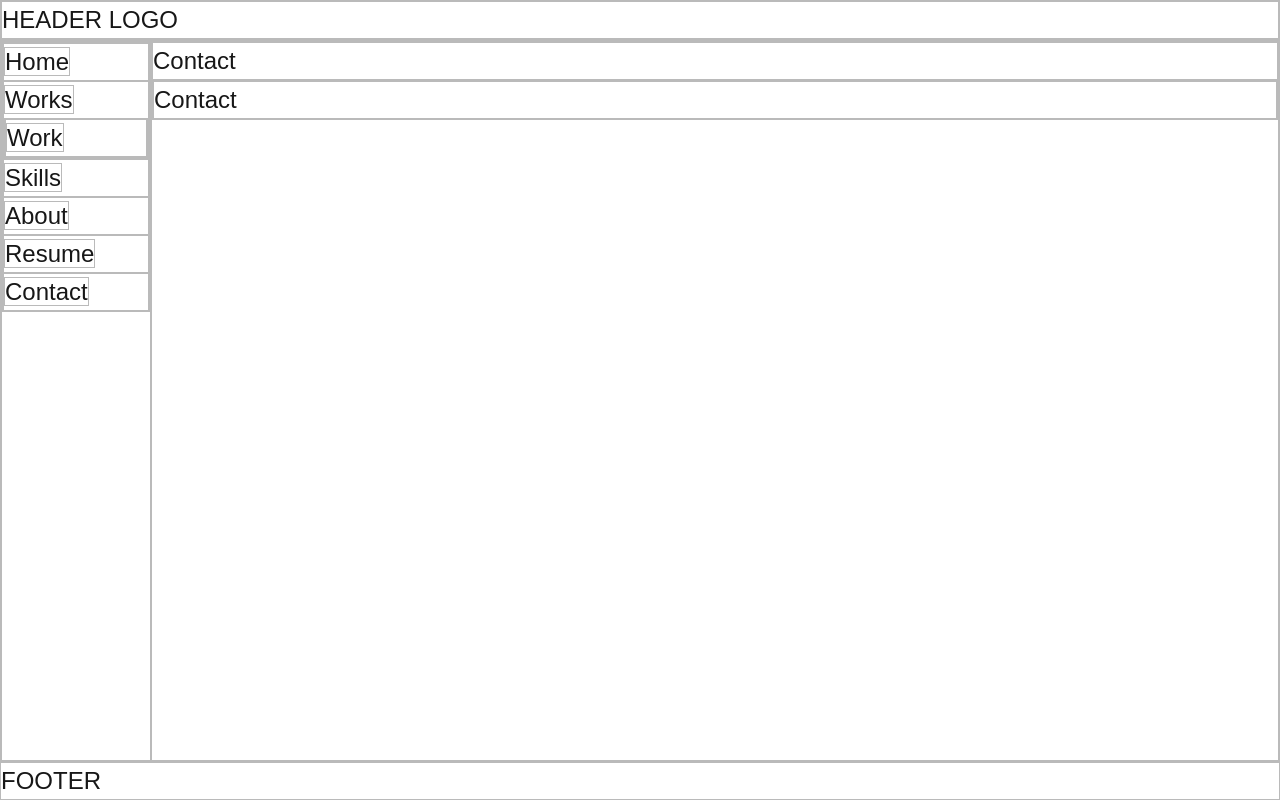
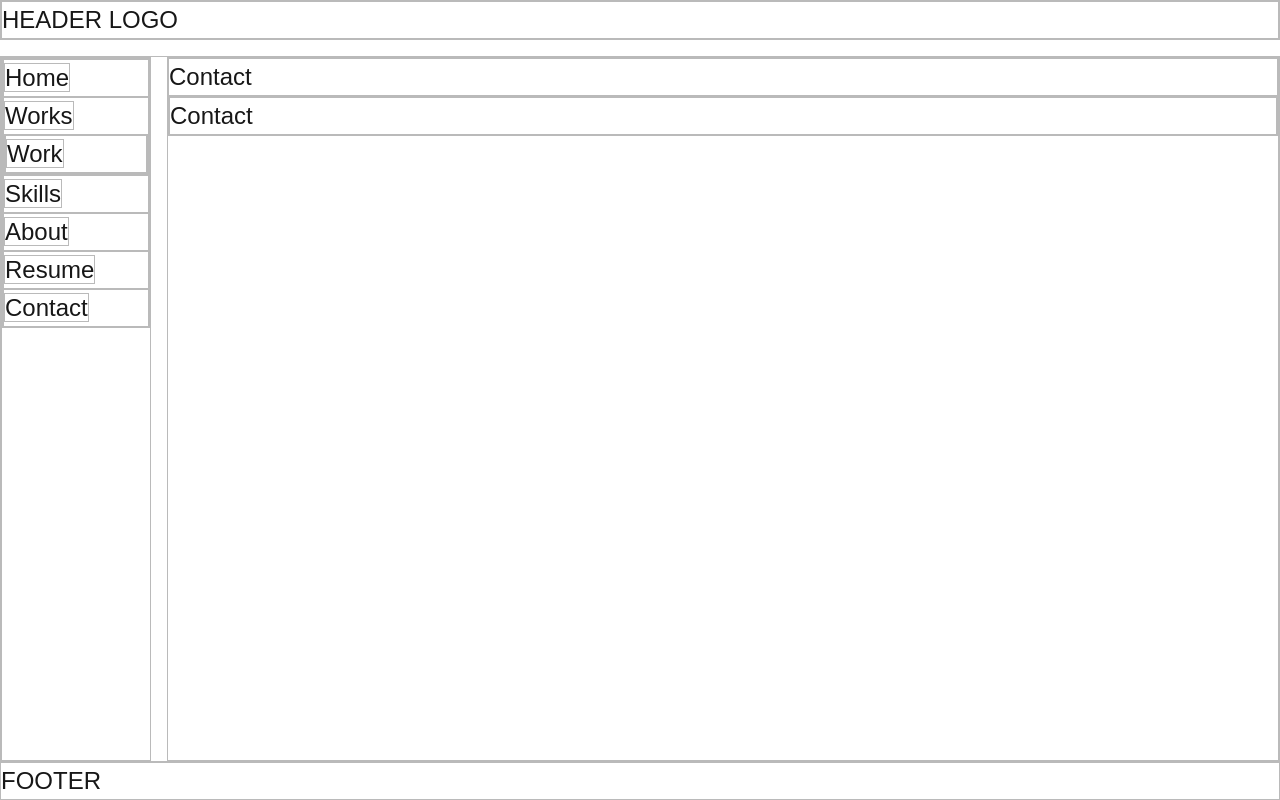
Before and after one commit to K-Zimny/portfolio4, a Next.js app: page /contact in a window 1280 px wide. Built offline with nearby package versions, Linux system fonts and the light colour scheme.

Commit message:
Adds main-nav spacing

```diff
--- a/src/components/mainnav/mainnav.module.css
+++ b/src/components/mainnav/mainnav.module.css
@@ -2,6 +2,8 @@
   display: flex;
   flex-grow: 1;
   flex-direction: var(--main-nav-flex-direction);
+  margin-top: var(--space-md);
+  gap: var(--space-md);
 
   nav {
     flex-grow: 1;
```
